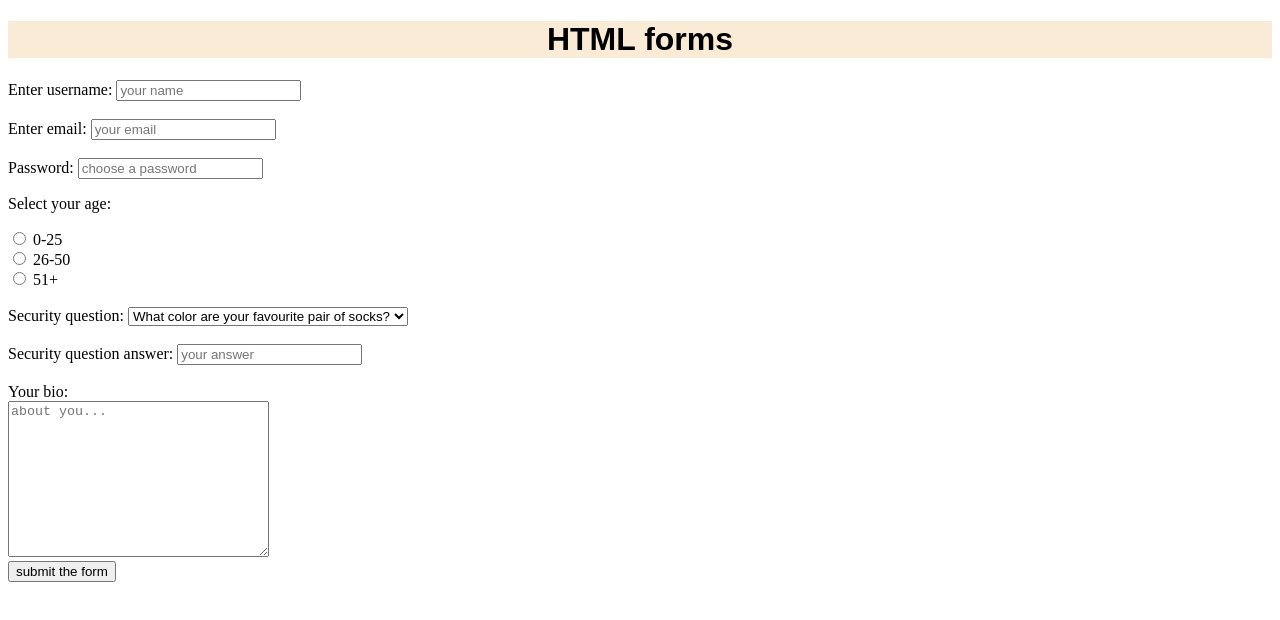
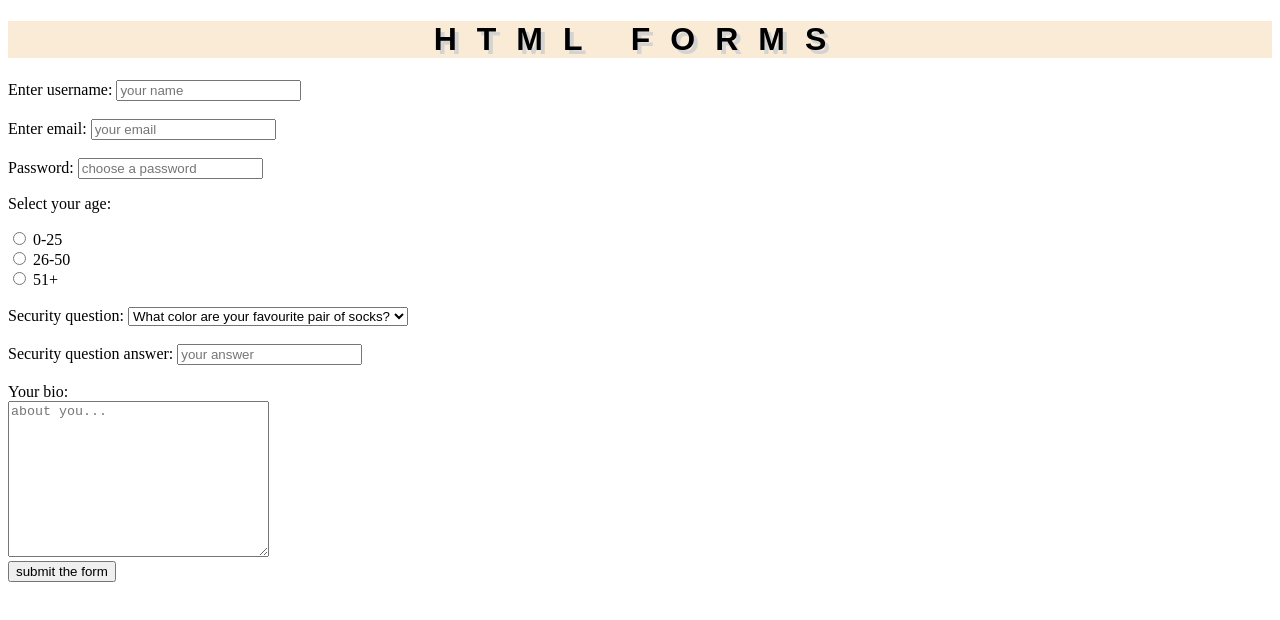
Before and after one commit to johndevx/coding-practice, a plain HTML site: page forms.html in a window 1280 px wide. Drawn offline with Linux system fonts and the light colour scheme.

Commit message:
CSS practice

```diff
--- a/forms.html
+++ b/forms.html
@@ -8,7 +8,7 @@
 
      <body>
 
-        <h1>HTML forms</h1>
+        <h1>HTML FORMS</h1>
 
         <form>
             <label for="username">Enter username:</label>
--- a/style.css
+++ b/style.css
@@ -2,4 +2,8 @@ h1 {
     background-color: antiquewhite;
     font-family: Arial, Helvetica, sans-serif;
     text-align: center;
+    text-shadow: 4px 4px lightgray;
 }
+h1{
+letter-spacing: 20px;
+}
```
